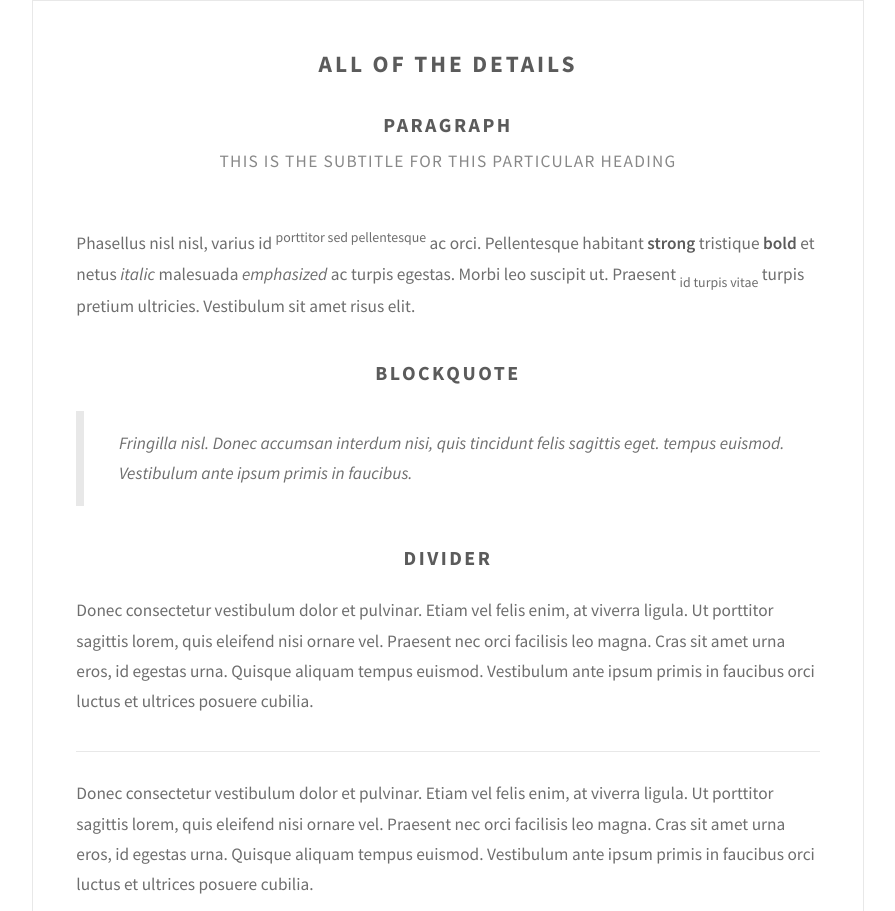
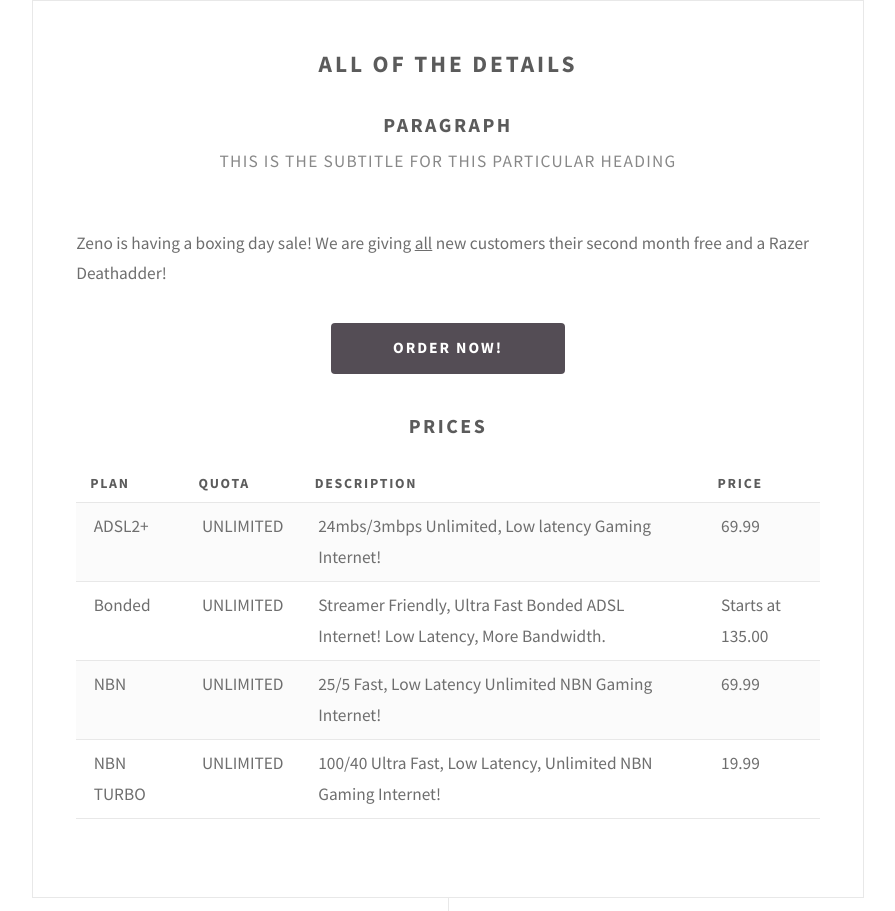
Before and after one commit to 007au/boxingday, a plain HTML site: page index.html in a window 1280 px wide. Shown: the part 2109-3020 px from the top of the page, without its empty margins (192-1087 px from the left). Drawn offline with Linux system fonts and the light colour scheme.

Commit message:
More changes

```diff
--- a/index.html
+++ b/index.html
@@ -50,21 +50,21 @@
 
 				<div class="box alt container">
 					<section class="feature left">
-						<a href="#" class="image icon fa-desktop"><img src="images/pic01.jpg" alt="" /></a>
+						<a href="https://shop.zeno.io/cart.php" class="image icon fa-desktop"><img src="images/pic01.jpg" alt="" /></a>
 						<div class="content">
 							<h3>Internet for Gamers</h3>
 							<p>Super fast, lag free internet!</br> Frag more, lag less! </br> Streamer or Gamer alike, we have you covered!</p>
 						</div>
 					</section>
 					<section class="feature right">
-						<a href="#" class="image icon fa-gamepad"><img src="images/pic02.jpg" alt="" /></a>
+						<a href="https://shop.zeno.io/cart.php" class="image icon fa-gamepad"><img src="images/pic02.jpg" alt="" /></a>
 						<div class="content">
 							<h3>Have a game on us!</h3>
 							<p>A Razer Deathadder for all new customers </br> 2000 Riot Points, or</br> 3 Months of Xbox Live Gold, or </br> A copy of Counterstrike Global Offensive</p>
 						</div>
 					</section>
 					<section class="feature left">
-						<a href="#" class="image icon fa-dashboard"><img src="images/pic03.jpg" alt="" /></a>
+						<a href="https://shop.zeno.io/cart.php" class="image icon fa-dashboard"><img src="images/pic03.jpg" alt="" /></a>
 						<div class="content">
 							<h3>More Free Stuff!</h3>
 							<p>A game server of your choice, or</br> A Voice server of your choice, or</br> A ZNC Account on our Enterprise Servers</p>
@@ -82,35 +82,12 @@
 							<h3>Paragraph</h3>
 							<p>This is the subtitle for this particular heading</p>
 						</header>
-						<p>Phasellus nisl nisl, varius id <sup>porttitor sed pellentesque</sup> ac orci. Pellentesque
-						habitant <strong>strong</strong> tristique <b>bold</b> et netus <i>italic</i> malesuada <em>emphasized</em> ac turpis egestas. Morbi
-						leo suscipit ut. Praesent <sub>id turpis vitae</sub> turpis pretium ultricies. Vestibulum sit
-						amet risus elit.</p>
+						<p>Zeno is having a boxing day sale! We are giving <u>all</u> new customers their second month free and a Razer Deathadder!
+						<ul class="actions">
+						<li><a href="https://shop.zeno.io/cart.php" class="button">Order now!</a></li>
+					</ul></p>
 					</section>
 					<section>
-						<header>
-							<h3>Blockquote</h3>
-						</header>
-						<blockquote>Fringilla nisl. Donec accumsan interdum nisi, quis tincidunt felis sagittis eget.
-						tempus euismod. Vestibulum ante ipsum primis in faucibus.</blockquote>
-					</section>
-					<section>
-						<header>
-							<h3>Divider</h3>
-						</header>
-						<p>Donec consectetur vestibulum dolor et pulvinar. Etiam vel felis enim, at viverra
-						ligula. Ut porttitor sagittis lorem, quis eleifend nisi ornare vel. Praesent nec orci
-						facilisis leo magna. Cras sit amet urna eros, id egestas urna. Quisque aliquam
-						tempus euismod. Vestibulum ante ipsum primis in faucibus orci luctus et ultrices
-						posuere cubilia.</p>
-						<hr />
-						<p>Donec consectetur vestibulum dolor et pulvinar. Etiam vel felis enim, at viverra
-						ligula. Ut porttitor sagittis lorem, quis eleifend nisi ornare vel. Praesent nec orci
-						facilisis leo magna. Cras sit amet urna eros, id egestas urna. Quisque aliquam
-						tempus euismod. Vestibulum ante ipsum primis in faucibus orci luctus et ultrices
-						posuere cubilia.</p>
-					</section>
-										<section>
 						<header>
 							<h3>Prices</h3>
 						</header>
```
